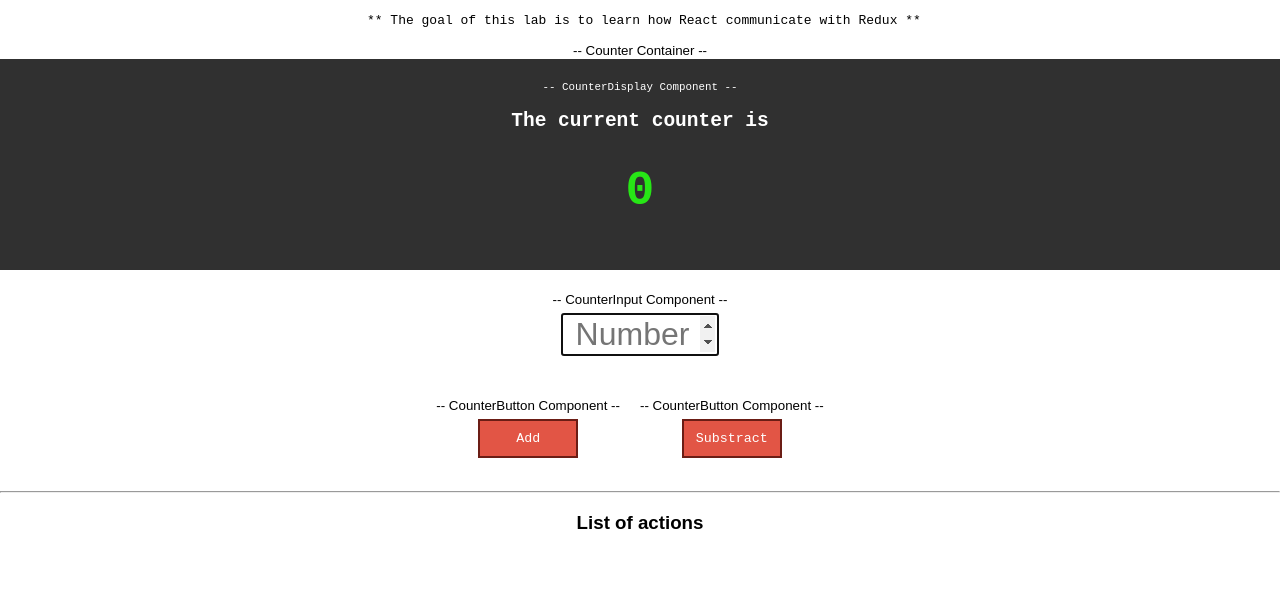
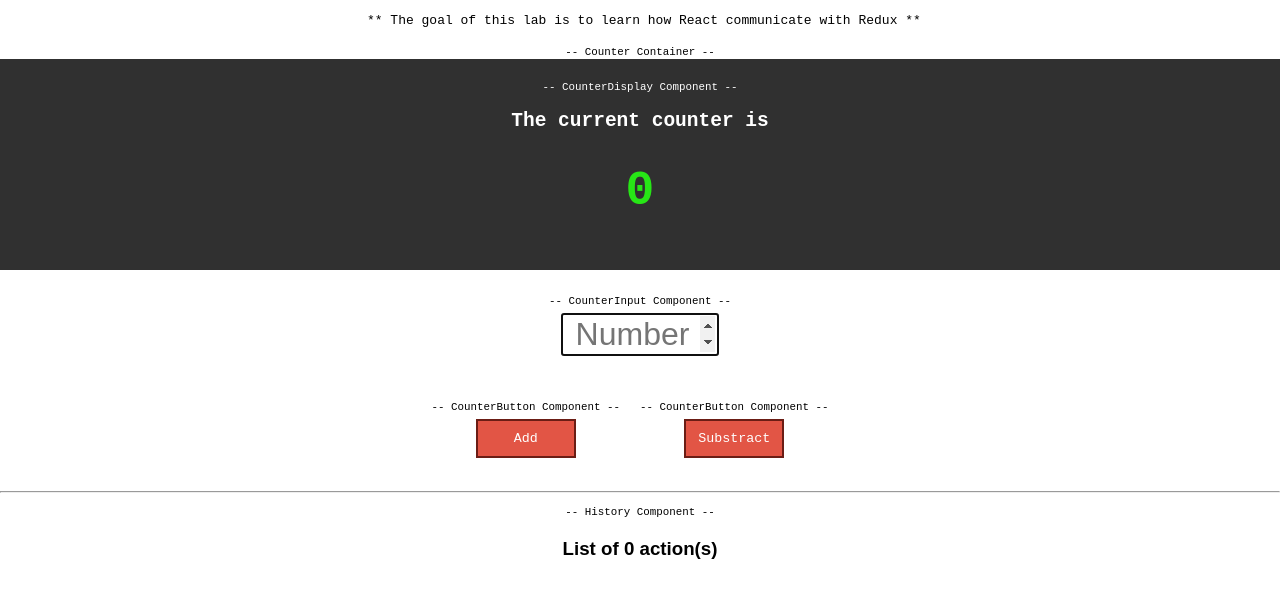
Before and after one commit to Leyka/learning-react, a React (Create React App) app in the folder react-redux/: page / in a window 1280 px wide. Shown: the top 598 px of the page. Built offline with nearby package versions, Linux system fonts and the light colour scheme.

Commit message:
Display size of history

```diff
--- a/react-redux/src/components/History/History.js
+++ b/react-redux/src/components/History/History.js
@@ -2,13 +2,16 @@ import React from 'react';
 
 const history = props => {
   const history = props.history;
-  const listHistory = history.map( action =>
-    <div>{action.initial} {action.type === 'ADD' ? '+' : '-'} {action.value} = {action.result}</div>
+  const listHistory = history.map( (action, index) =>
+    <p key={'action_' + index}>
+      {action.initial} {action.type === 'ADD' ? '+' : '-'} {action.value} = {action.result}
+    </p>
   );
 
   return (
-    <div className="history">
-      <h3>List of actions</h3>
+    <div>
+      <small>-- History Component --</small>
+      <h3>List of {listHistory.length} action(s)</h3>
       <pre>{listHistory}</pre>
     </div>
   );
--- a/react-redux/src/index.css
+++ b/react-redux/src/index.css
@@ -3,3 +3,7 @@ body {
   padding: 0;
   font-family: sans-serif;
 }
+
+small {
+  font-family: monospace;
+}
```
